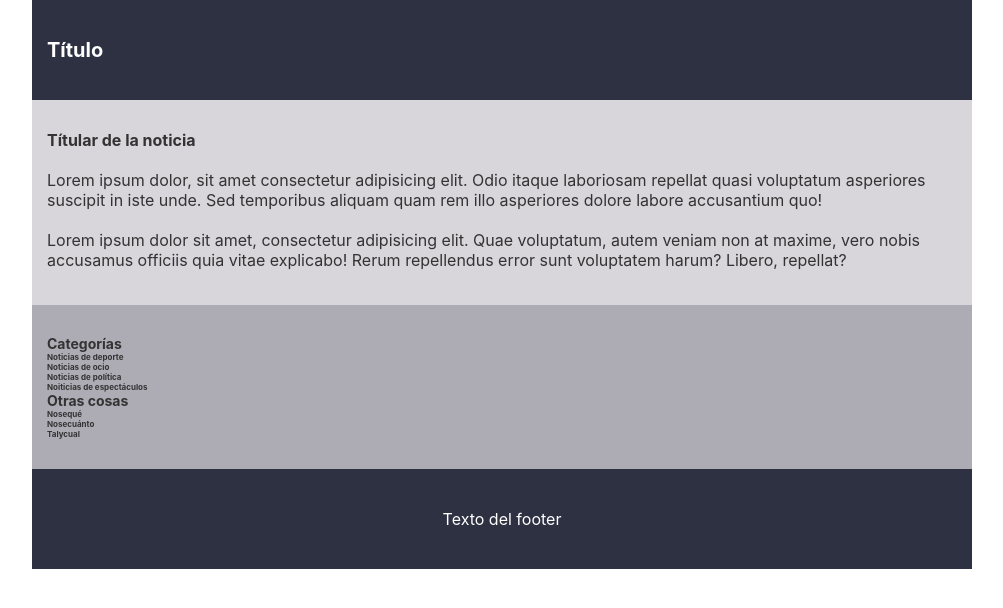
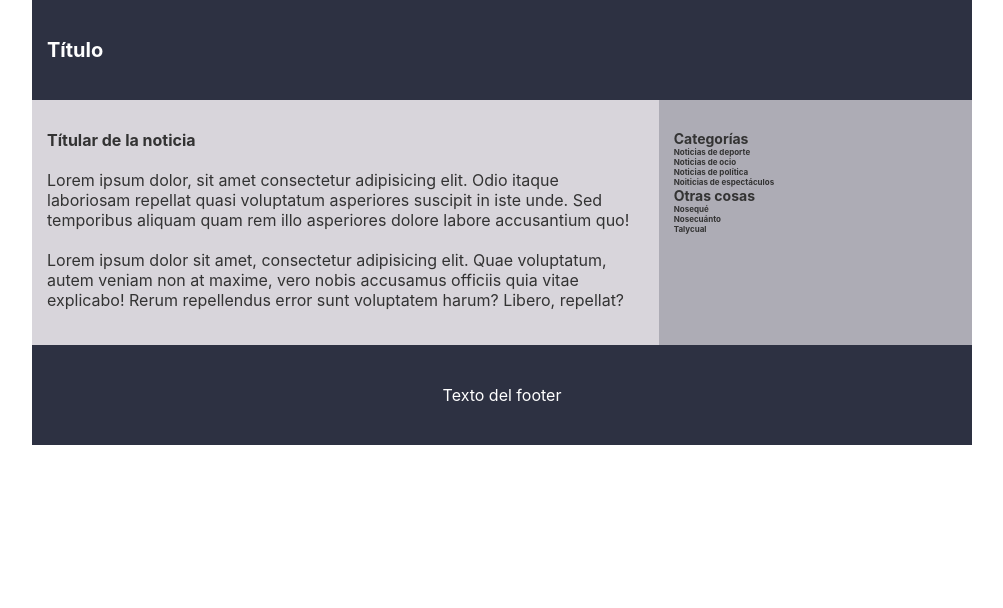
Before and after one commit to nereadev/ejercicio-layout-grupoA, a plain HTML site: page index.html in a window 1280 px wide. Shown: the whole page, without its empty margins (138-1141 px from the left). Drawn offline with Linux system fonts and the light colour scheme.

Commit message:
Se añaden queries para sidebar y cuerpo principal

```diff
--- a/styles/estilo.css
+++ b/styles/estilo.css
@@ -93,3 +93,16 @@ footer {
    width: 100vw;
  }
 }
+ /* Queries cuerpo principal y sidebar*/
+
+ @media (min-width: 800px) {
+    main {
+    display: flex;
+    }
+    .principal{
+      width: calc( 100% * 2/3);
+    }
+    .sidebar{
+    width: calc( 100% * 1/3);
+    }
+}
```
